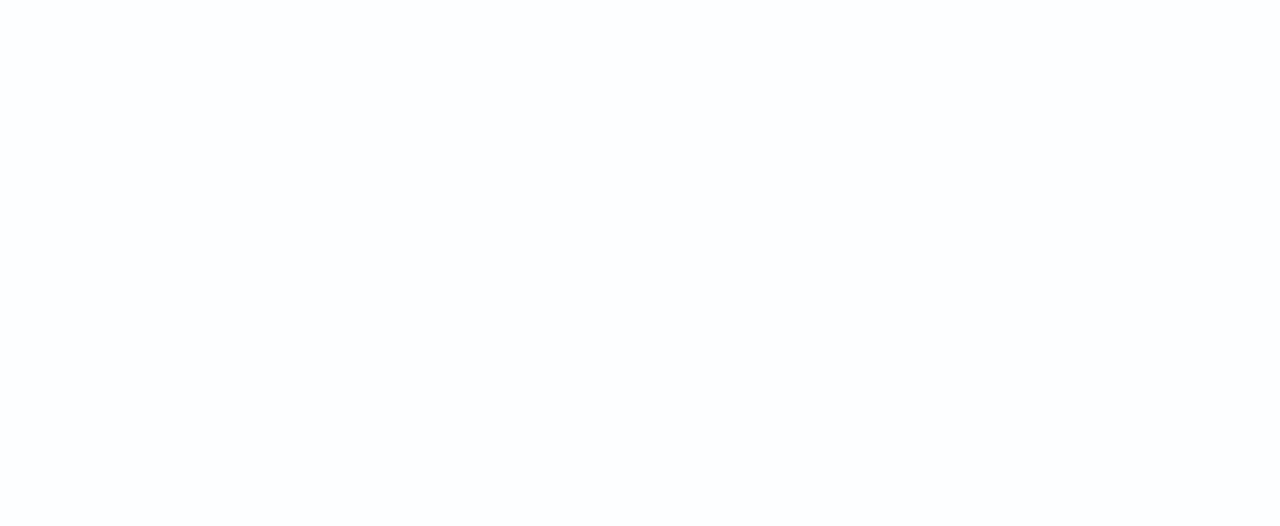
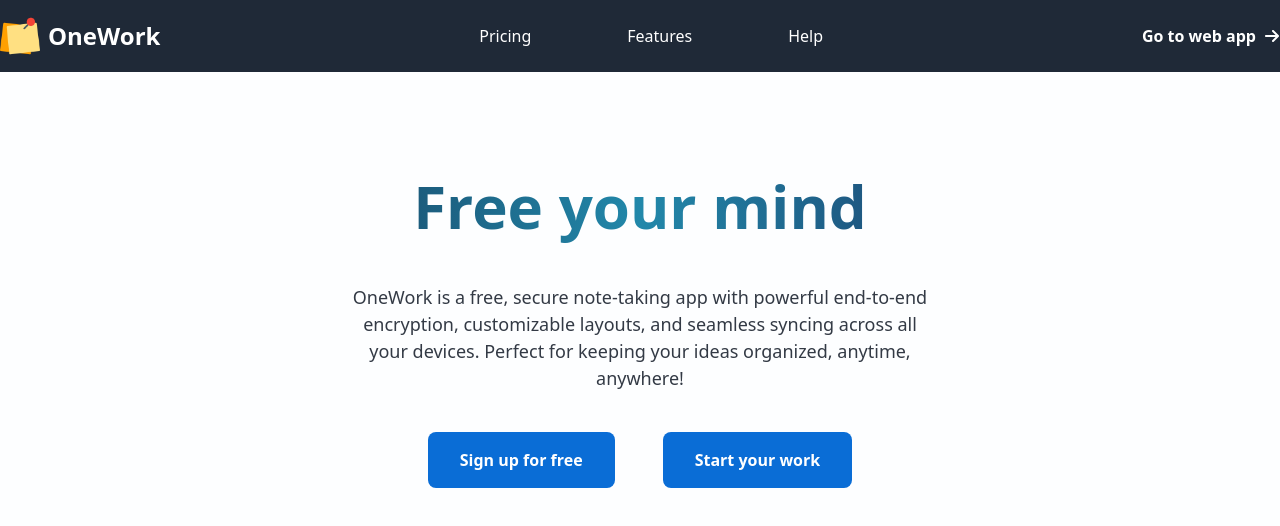
Before and after one commit to Hungnhatit/notes-app, a React (Vite) app: page / in a window 1280 px wide. Before the commit this address had no page. Shown: the top 526 px of the page. Built offline with nearby package versions, Linux system fonts and the light colour scheme; a web font is replaced by a local one.

Commit message:
add route for starting page

```diff
--- a/src/App.jsx
+++ b/src/App.jsx
@@ -3,10 +3,12 @@
 import Home from './pages/Home/Home.jsx'
 import Login from './pages/Login/Login.jsx';
 import SignUp from './pages/SignUp/SignUp.jsx';
+import HomePage from './pages/Home/HomePage.jsx';
 
 const routes = (
   <Router>
     <Routes>
+      <Route path="/" element={<HomePage />} />
       <Route path='/dashboard' element={<Home />}></Route>
       <Route path='/login' element={<Login />}></Route>
       <Route path='/sign-up' element={<SignUp />}></Route>
@@ -16,7 +18,7 @@
 
 
 const App = () => {
-  return  <div>{routes}</div>
+  return <div>{routes}</div>
 
 }
 
```
